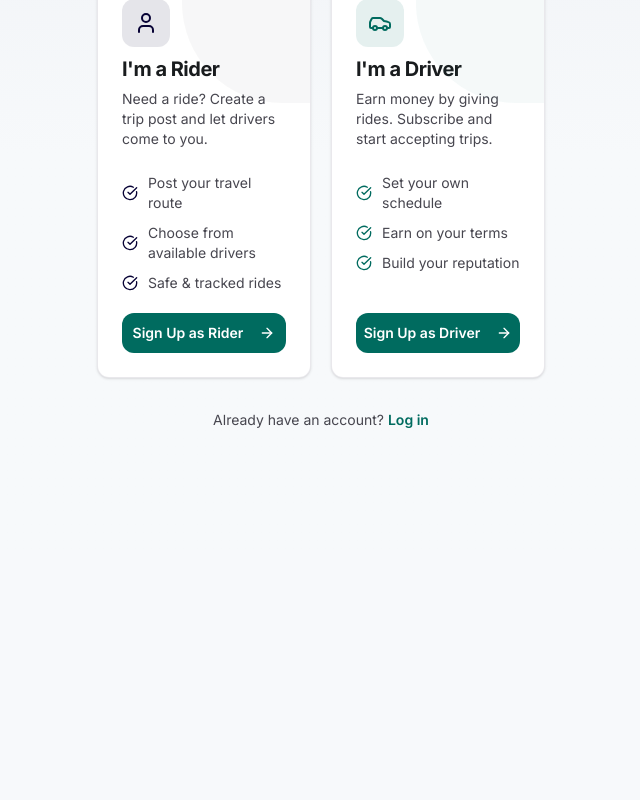
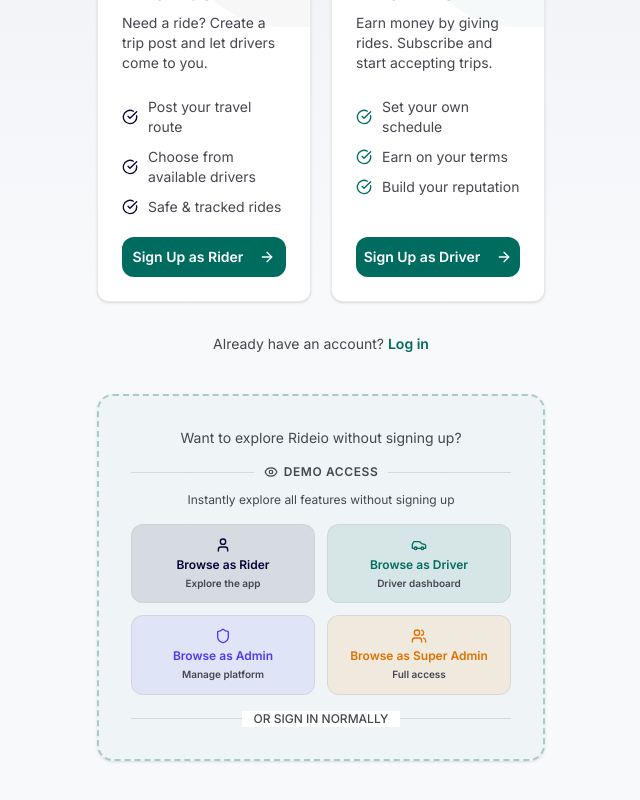
Before and after one commit to Dipto0000/Rideio-Frontend, a Next.js app: page /auth/role in a window 1280 px wide. Shown: the part 246-1046 px from the top of the page, without its empty margins (319-959 px from the left). Before the commit the page ends 800 px from the top, so only its background shows below. Built offline with nearby package versions, Linux system fonts and the light colour scheme.

Commit message:
move demo section from signup to role selection page

```diff
--- a/src/app/auth/role/page.tsx
+++ b/src/app/auth/role/page.tsx
@@ -1,5 +1,8 @@
 import type { Metadata } from "next"
+import { Suspense } from "react"
+import { Skeleton } from "@/components/ui/skeleton"
 import { RoleSelector } from "@/components/modules/Auth/RoleSelector"
+import { DemoLoginForm } from "@/components/modules/Auth/DemoLoginForm"
 
 export const dynamic = 'force-static'
 
@@ -9,5 +12,30 @@
 }
 
 export default function RolePage() {
-  return <RoleSelector />
+  return (
+    <div className="flex flex-col items-center w-full">
+      <RoleSelector />
+
+      {/* Demo Access */}
+      <div className="w-full mt-10 rounded-2xl border-2 border-dashed border-secondary/30 bg-secondary/[0.03] p-6 sm:p-8 shadow-sm">
+        <div className="text-center mb-4">
+          <p className="text-sm text-muted-foreground">
+            Want to explore Rideio without signing up?
+          </p>
+        </div>
+        <Suspense
+          fallback={
+            <div className="grid grid-cols-2 gap-3">
+              <Skeleton className="h-16 w-full rounded-xl" />
+              <Skeleton className="h-16 w-full rounded-xl" />
+              <Skeleton className="h-16 w-full rounded-xl" />
+              <Skeleton className="h-16 w-full rounded-xl" />
+            </div>
+          }
+        >
+          <DemoLoginForm />
+        </Suspense>
+      </div>
+    </div>
+  )
 }
--- a/src/app/auth/signup/page.tsx
+++ b/src/app/auth/signup/page.tsx
@@ -1,10 +1,7 @@
 import type { Metadata } from "next"
 import Link from "next/link"
-import { Suspense } from "react"
-import { Skeleton } from "@/components/ui/skeleton"
 import { RiderSignupForm } from "@/components/modules/Auth/RiderSignupForm"
 import { DriverSignupForm } from "@/components/modules/Auth/DriverSignupForm"
-import { DemoLoginForm } from "@/components/modules/Auth/DemoLoginForm"
 
 export const metadata: Metadata = {
   title: "Sign Up",
@@ -35,33 +32,9 @@
             : "Create an account to start your ride journey."}
         </p>
       </div>
-
-      {/* Signup Form */}
       <div className="rounded-2xl border border-border/40 bg-card p-6 sm:p-8 shadow-sm">
         {isDriver ? <DriverSignupForm /> : <RiderSignupForm />}
       </div>
-
-      {/* Demo Access - shown between form and footer */}
-      <div className="rounded-2xl border-2 border-dashed border-secondary/30 bg-secondary/[0.03] p-6 sm:p-8 shadow-sm mt-8">
-        <div className="text-center mb-4">
-          <p className="text-sm text-muted-foreground">
-            Want to explore Rideio without signing up?
-          </p>
-        </div>
-        <Suspense
-          fallback={
-            <div className="grid grid-cols-2 gap-3">
-              <Skeleton className="h-16 w-full rounded-xl" />
-              <Skeleton className="h-16 w-full rounded-xl" />
-              <Skeleton className="h-16 w-full rounded-xl" />
-              <Skeleton className="h-16 w-full rounded-xl" />
-            </div>
-          }
-        >
-          <DemoLoginForm />
-        </Suspense>
-      </div>
-
       <p className="text-sm text-center text-muted-foreground mt-6">
         Already have an account?{" "}
         <Link
```
